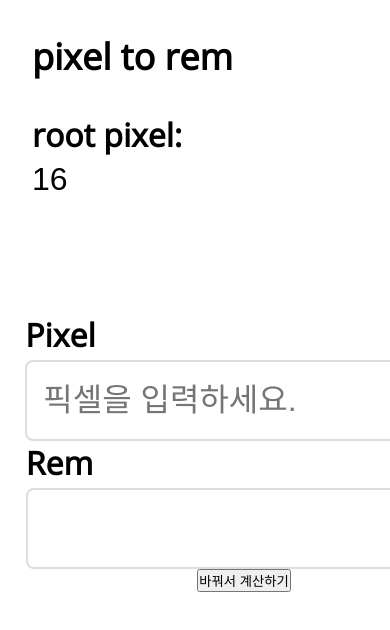
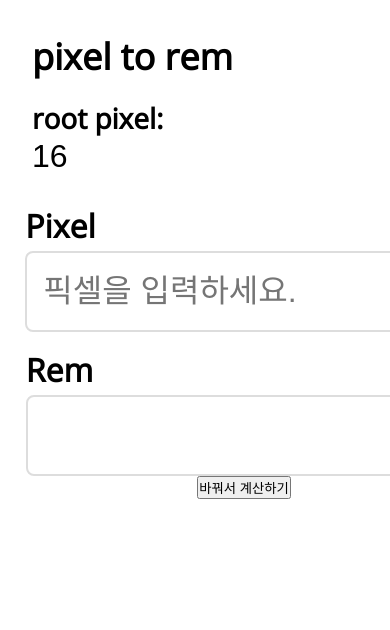
Before and after one commit to enginecode-cpu/React-Pixel-to-Rem, a React (Create React App) app: page / in a window 390 px wide. Shown: the top 630 px of the page. Built offline with nearby package versions, Linux system fonts and the light colour scheme.

Commit message:
Button Styling

```diff
--- a/src/App.css
+++ b/src/App.css
@@ -14,14 +14,15 @@
 
 /* header */
 .App h2 {
-  margin-top: 2rem;
   margin-left: 2rem;
 }
 .App .title {
+  margin-top: 2rem;
   font-size: 2.25rem;
 }
 .App .root-pixel {
-  font-size: 2rem;
+  margin-top: 1.125rem;
+  font-size: 1.75rem;
 }
 .App .root-pixel input {
   border: none;
@@ -39,7 +40,7 @@
 /* container */
 .App .container {
   width: 70rem;
-  height: 60vh;
+  height: 40vh;
   margin: 0 auto;
   display: flex;
   justify-content: space-around;
@@ -70,13 +71,36 @@
 .App .container .rem {
   margin-left: -80px;
 }
+.App .btn {
+  width: 70rem;
+  margin: 0 auto;
+  display: flex;
+  justify-content: center;
+}
+.App .btn .change {
+  border: none;
+  outline: none;
+  background: none;
+  padding: 1rem 2rem;
+  font-size: 1.125rem;
+  border: 1px solid #ddd;
+  border-radius: 0.5rem;
+  cursor: pointer;
+}
 
 /* 968px 이하일 경우 */
-@media screen and (max-width: 968px) {
+@media screen and (max-width: 1060px) {
   .App .container {
     width: 30.5rem;
     flex-direction: column;
     justify-content: center;
     align-items: center;
   }
+  .App .container div {
+    margin-top: 1rem;
+  }
+  .App .btn {
+    width: 30.5rem;
+    margin-top: 1rem;
+  }
 }
```
